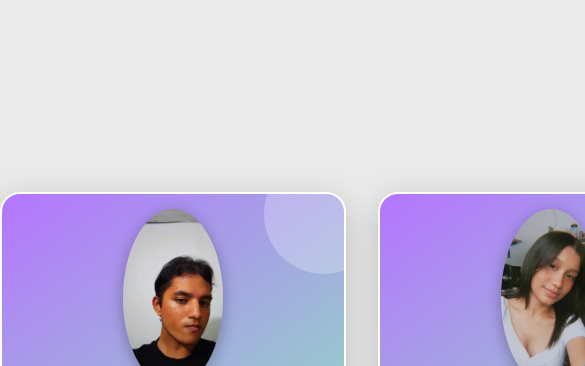
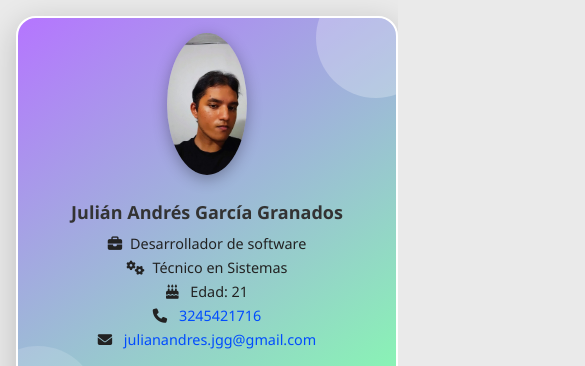
Before and after one commit to JGG7/E-CARD, a plain HTML site: page index.html in a window 390 px wide. Shown: the top 366 px of the page, 585 px wide, since content can reach past the window. Drawn offline with Linux system fonts and the light colour scheme.

Commit message:
Update style.css

```diff
--- a/style.css
+++ b/style.css
@@ -9,6 +9,7 @@ body {
   background: #eaeaea;
   flex-wrap: wrap;
   gap: 2rem;
+  padding: 1rem; /* Espacio para que no toque los bordes en móvil */
 }
 
 /* E-card con fondo llamativo y degradado dentro */
@@ -60,7 +61,7 @@ body {
 /* Imagen perfil */
 .card img {
   border-radius: 50%;
-  width: 120px;
+  width: 100px;
   margin-bottom: 15px;
   box-shadow: 0 4px 15px rgba(0, 0, 0, 0.3);
   transition: transform 0.3s ease;
@@ -123,27 +124,47 @@ body {
   margin-right: 6px;
 }
 
-/* Responsive */
+/* Responsive para tablets y móviles */
 @media (max-width: 768px) {
   body {
     flex-direction: column;
+    height: auto; /* Para que la altura se ajuste en móvil */
   }
 
   .card {
-    width: 80%;
+    width: 90%; /* Más fluido que 80% */
+    max-width: 400px; /* Limitar máximo */
+    padding: 25px 15px;
   }
 
   .card img {
-    width: 100px;
+    width: 90px;
   }
 }
 
 @media (max-width: 480px) {
   .card {
-    padding: 15px;
+    padding: 15px 10px;
+    width: 100%; /* Que ocupe todo el ancho disponible */
+    max-width: none;
+  }
+
+  .card img {
+    width: 80px;
+    margin-bottom: 10px;
+  }
+
+  .card h2 {
+    font-size: 18px;
+  }
+
+  .card p {
+    font-size: 0.9rem;
   }
 
   .card button {
     width: 100%;
+    padding: 12px 0;
+    font-size: 1rem;
   }
 }
```
